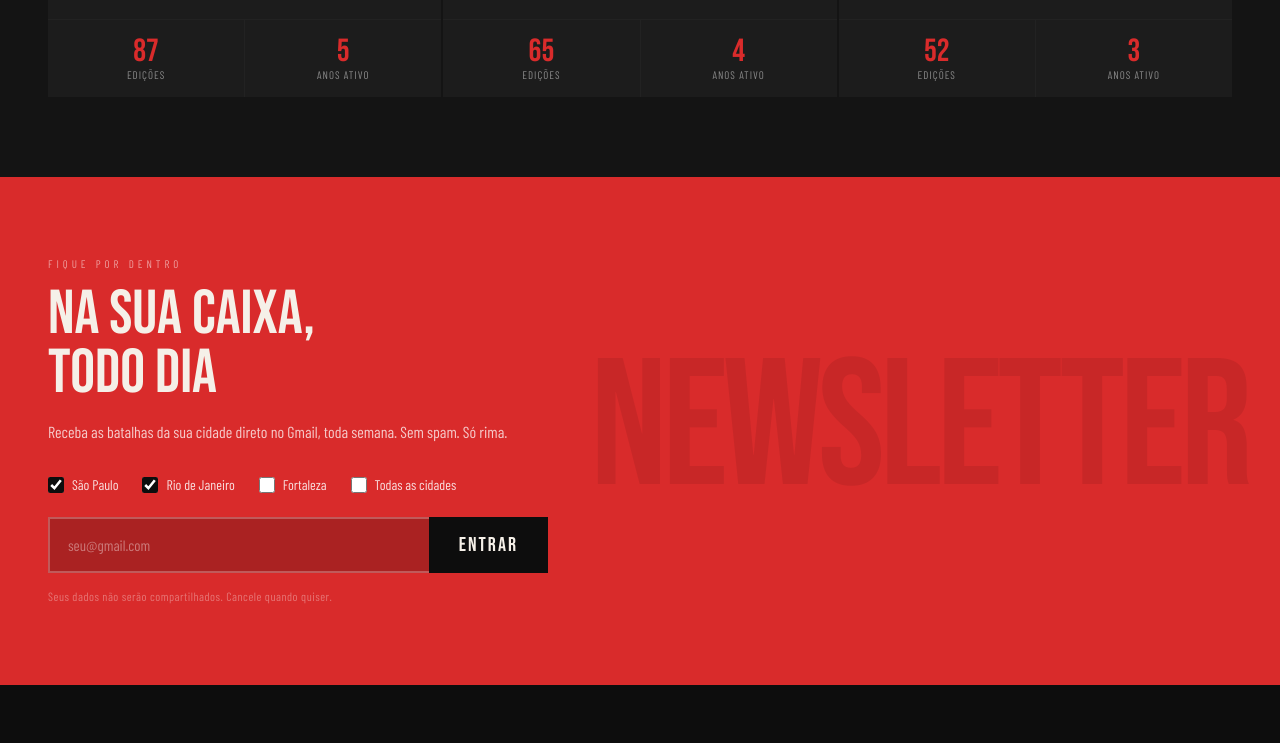
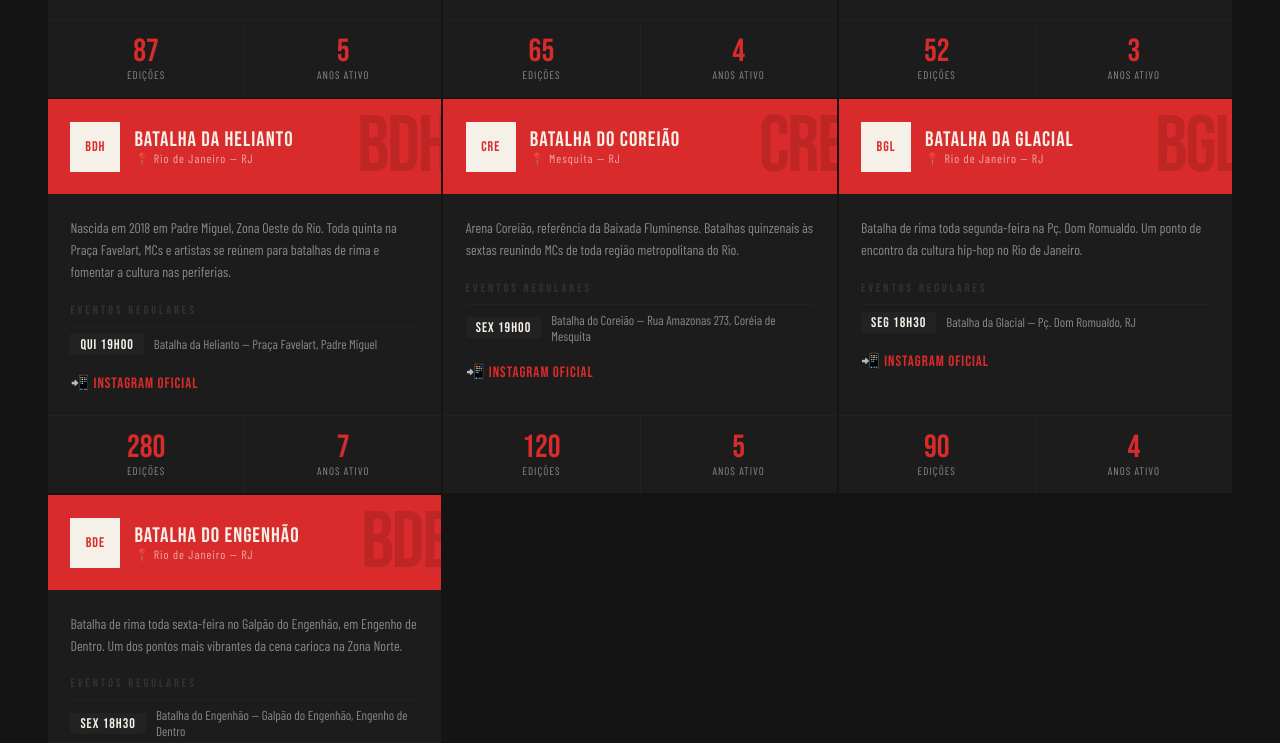
Before and after one commit to arthurewald123-png/centraldasbatalhas, a plain HTML site: page index.html in a window 1280 px wide. Shown: the part 2367-3110 px from the top of the page. Drawn offline with nearby package versions, Linux system fonts and the light colour scheme; no server answers; a web font is replaced by a local one.

Commit message:
Update index.html

```diff
--- a/index.html
+++ b/index.html
@@ -468,6 +468,10 @@ const ORGS_PADRAO = [
   {sigla:'FLW',nome:'Flow Quinta',cidade:'São Paulo — SP',estado:'SP',desc:'Especializada em batalhas temáticas toda quinta-feira. Formato único que mistura freestyle com desafios de rima e muito improviso.',eventos:[{nome:'Quinta do Flow',dia:'QUI',hora:'19h00',local:'Bairro Liberdade'},{nome:'Sábado de Rima',dia:'SÁB',hora:'14h00',local:'Praça da Sé'}],edicoes:87,anos:5,instagram:'https://instagram.com/flowquinta'},
   {sigla:'ZNR',nome:'Zona Norte Rima',cidade:'Rio de Janeiro — RJ',estado:'RJ',desc:'Representa as batalhas das comunidades da zona norte carioca. Forte conexão com o funk e o rap local da periferia do Rio.',eventos:[{nome:'Terça no Fluxo',dia:'TER',hora:'18h00',local:'Lapa, RJ'},{nome:'Segunda Livre',dia:'SEG',hora:'19h30',local:'Madureira'}],edicoes:65,anos:4,instagram:'https://instagram.com/zonanorterima'},
   {sigla:'CPC',nome:'Cypher Paulistano',cidade:'São Paulo — SP',estado:'SP',desc:'Coletivo underground que surgiu no Beco do Batman. Batalhas sempre com muita arte e expressão livre pela Vila Madalena.',eventos:[{nome:'Cypher Paulistano',dia:'QUA',hora:'20h00',local:'Beco do Batman'}],edicoes:52,anos:3,instagram:'https://instagram.com/cypherpaulistano'},
+  {sigla:'BDH',nome:'Batalha da Helianto',cidade:'Rio de Janeiro — RJ',estado:'RJ',desc:'Nascida em 2018 em Padre Miguel, Zona Oeste do Rio. Toda quinta na Praça Favelart, MCs e artistas se reúnem para batalhas de rima e fomentar a cultura nas periferias.',eventos:[{nome:'Batalha da Helianto',dia:'QUI',hora:'19h00',local:'Praça Favelart, Padre Miguel'}],edicoes:280,anos:7,instagram:'https://instagram.com/batalhadahelianto'},
+  {sigla:'CRE',nome:'Batalha do Coreião',cidade:'Mesquita — RJ',estado:'RJ',desc:'Arena Coreião, referência da Baixada Fluminense. Batalhas quinzenais às sextas reunindo MCs de toda região metropolitana do Rio.',eventos:[{nome:'Batalha do Coreião',dia:'SEX',hora:'19h00',local:'Rua Amazonas 273, Coréia de Mesquita'}],edicoes:120,anos:5,instagram:'https://instagram.com/batalhadocoreiao'},
+  {sigla:'BGL',nome:'Batalha da Glacial',cidade:'Rio de Janeiro — RJ',estado:'RJ',desc:'Batalha de rima toda segunda-feira na Pç. Dom Romualdo. Um ponto de encontro da cultura hip-hop no Rio de Janeiro.',eventos:[{nome:'Batalha da Glacial',dia:'SEG',hora:'18h30',local:'Pç. Dom Romualdo, RJ'}],edicoes:90,anos:4,instagram:'https://instagram.com/batalhadaglacial'},
+  {sigla:'BDE',nome:'Batalha do Engenhão',cidade:'Rio de Janeiro — RJ',estado:'RJ',desc:'Batalha de rima toda sexta-feira no Galpão do Engenhão, em Engenho de Dentro. Um dos pontos mais vibrantes da cena carioca na Zona Norte.',eventos:[{nome:'Batalha do Engenhão',dia:'SEX',hora:'18h30',local:'Galpão do Engenhão, Engenho de Dentro'}],edicoes:75,anos:3,instagram:'https://instagram.com/batalhadoengenhaorj'},
 ];
 
 // ── BATALHAS: carregadas da planilha, vazias por padrão ──
```
